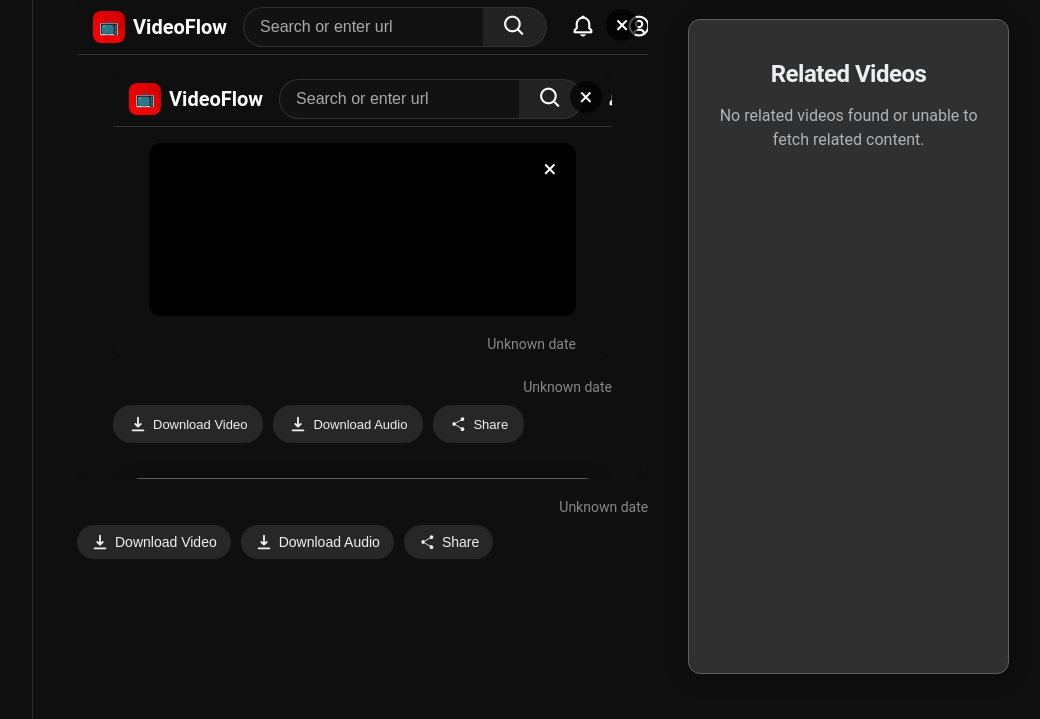
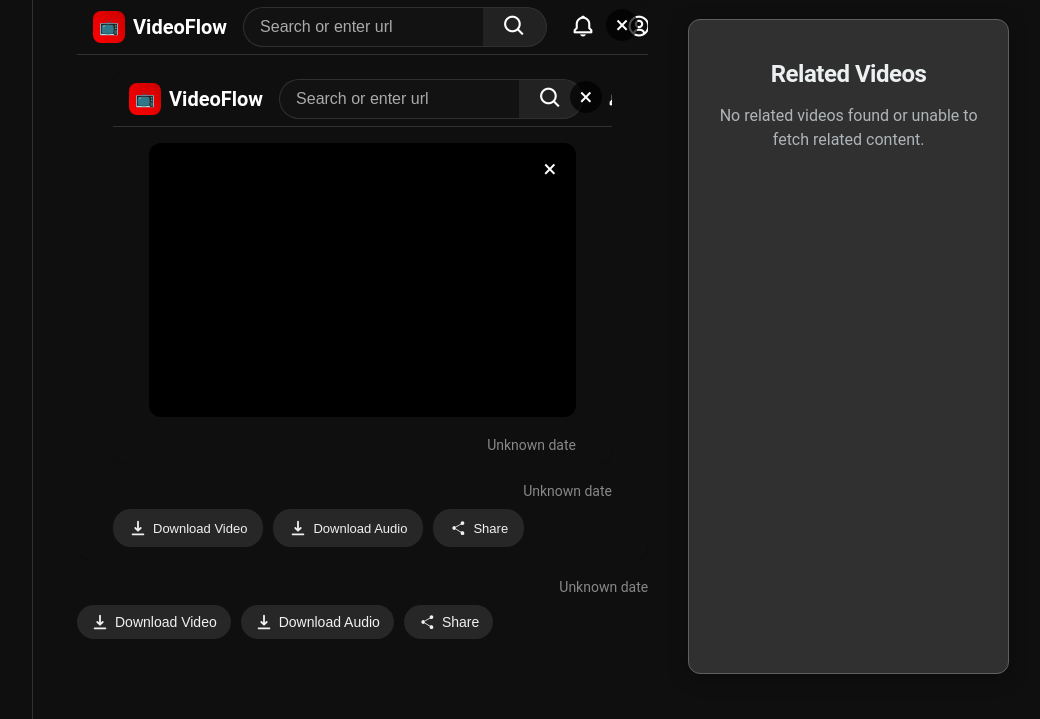
Before and after one commit to KenyanAudo03/video_downloader, a Django app: template templates/share/shared_link.html in a window 1280 px wide. Shown: the part 81-800 px from the top of the page, without its empty margins (207-1247 px from the left). Run offline with Django 4.2, Linux system fonts and the light colour scheme; the template is opened without the code that fills it, so the values that code supplies are empty; some libraries are stand-ins or nearby versions.

Commit message:
Add inline styles for video player container height

```diff
--- a/templates/share/shared_link.html
+++ b/templates/share/shared_link.html
@@ -2,7 +2,11 @@
 {{ video_info.snippet.title }} {% endblock %} {% block content %}
 <link rel="stylesheet" href="{% static 'css/search/search_results.css' %}" />
 <link rel="stylesheet" href="{% static 'css/share/share.css' %}" />
-
+<style>
+  .video-player-container {
+    height: 70vh;
+  }
+</style>
 <div class="video-app-container">
   <div class="split-layout" id="splitLayout">
     <div class="video-player-section">
```
